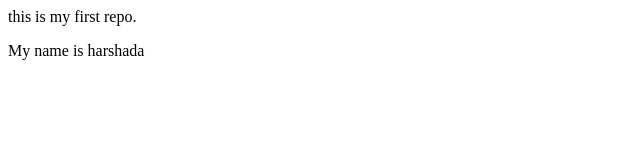
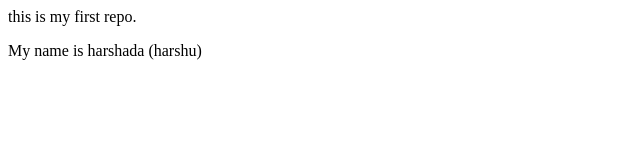
Before and after one commit to harshada-patill/harshada-demo, a plain HTML site: page index.html in a window 1280 px wide. Shown: the full height of the page, 0-640 px from the left. Drawn offline with Linux system fonts and the light colour scheme.

Commit message:
add harshu

```diff
--- a/index.html
+++ b/index.html
@@ -1,2 +1,2 @@
 <p>this is my first repo.</p>
-<p>My name is harshada</p>
+<p>My name is harshada (harshu)</p>
```
